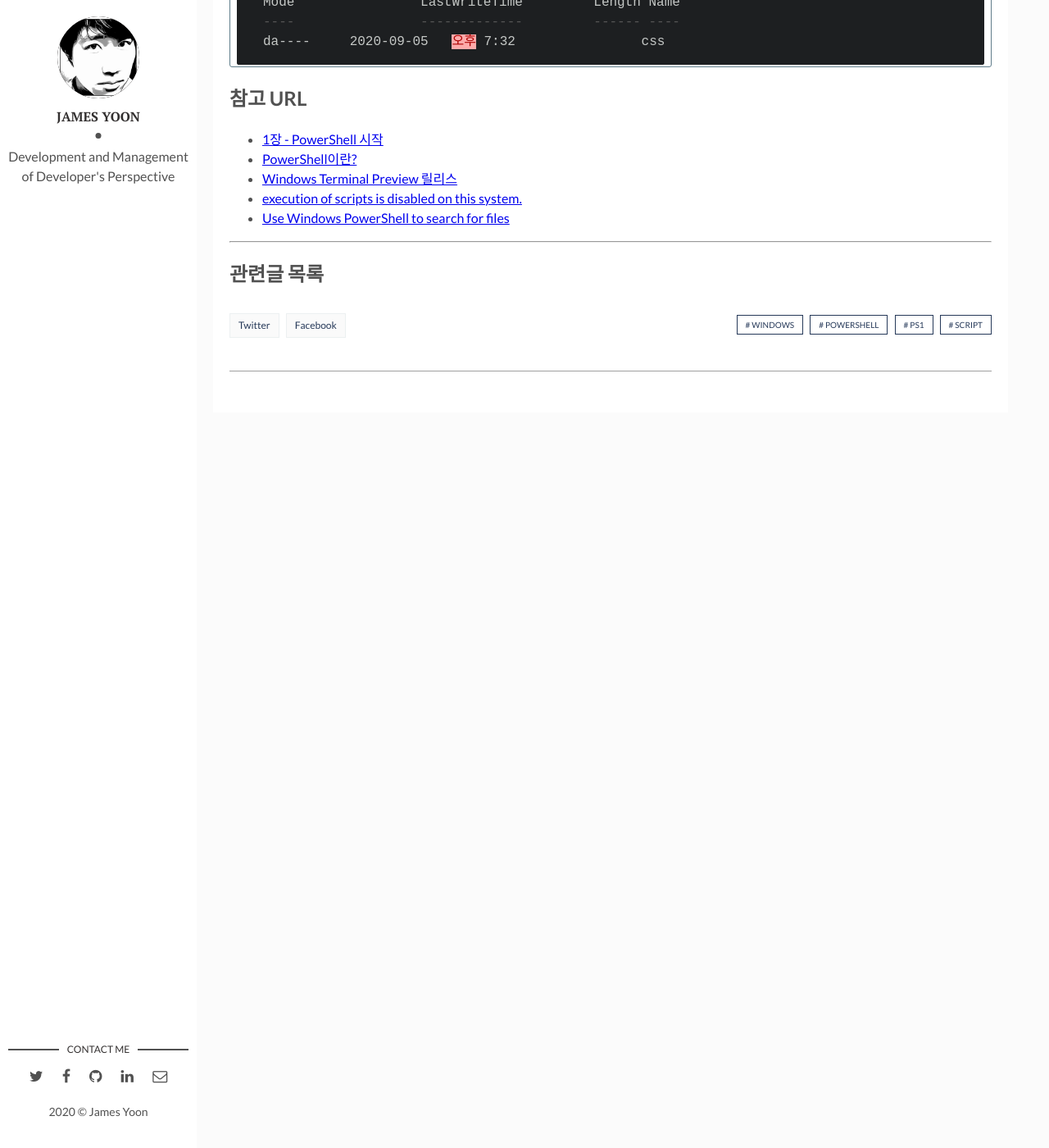
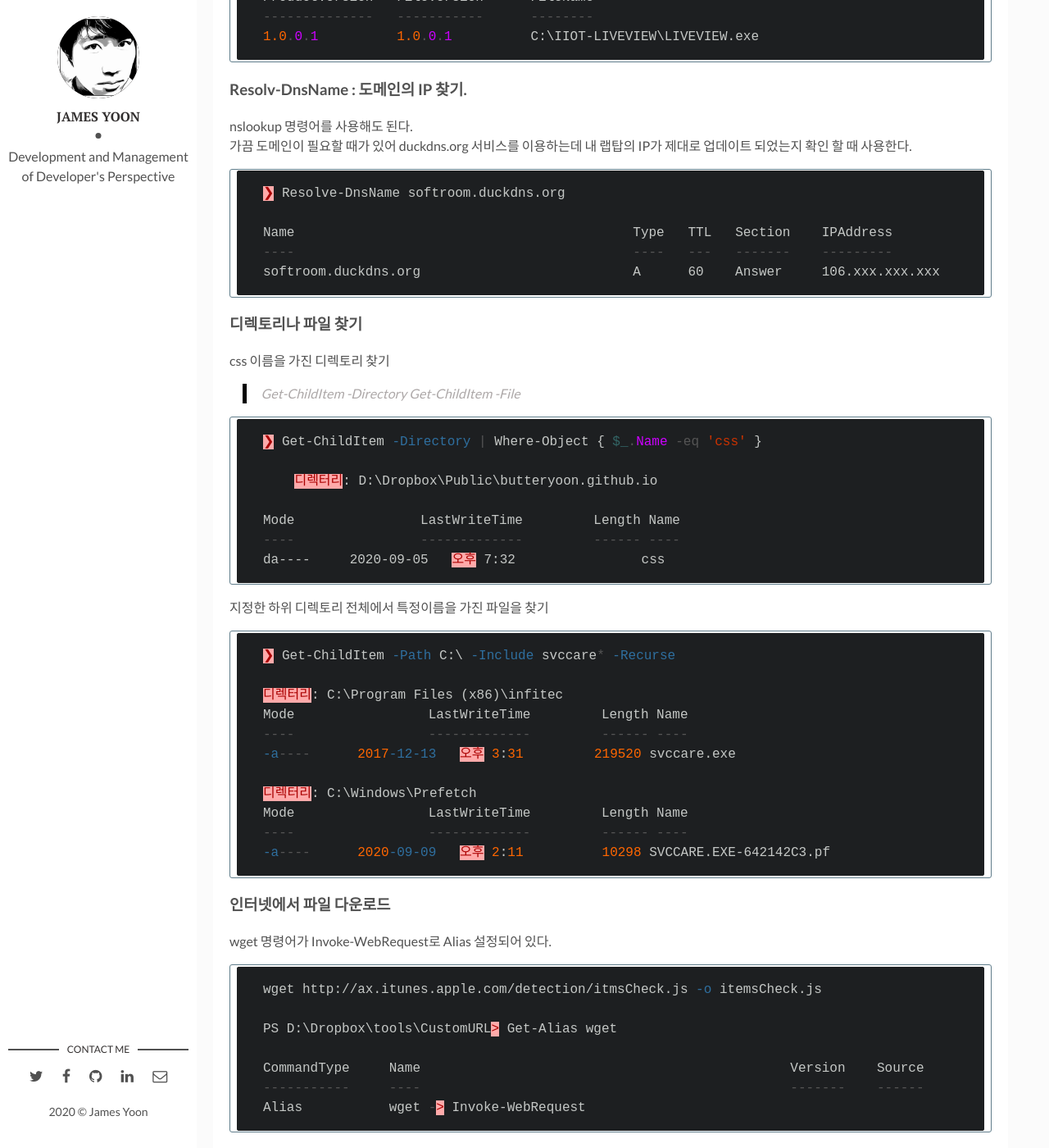
Before and after one commit to butteryoon/butteryoon.github.io, a Jekyll site: the page built from _posts/2020-07-16-WindowsPowerShell.md, in a window 1280 px wide and 1400 px high, scrolled down 3462 px. Shown: the whole window at 82% size. Built offline with Jekyll 4.4.1, drawn with Linux system fonts in a browser that asks for light colours; comment, search, counter and statistics services are not loaded; before the commit the page ends 3985 px from its top, so only the background shows below that; some of the changed text lies outside the part shown.

Commit message:
powershell: 타이틀 이미지 변경, 명령어 추가

````diff
--- a/_posts/2020-07-16-WindowsPowerShell.md
+++ b/_posts/2020-07-16-WindowsPowerShell.md
@@ -68,7 +68,8 @@
 
 ## 주로 쓰는 명령어 정리
 
-> Uninstall-Package : 설치된 프로그램 삭제
+### Uninstall-Package : 설치된 프로그램 삭제
+
 > Get-Package -Name Ahn* 명령어로 프로그램 이름을 찾은 후 삭제한다.
 
 ```powershell
@@ -81,7 +82,8 @@
 ipMonitor10                    10.9.1
 ```
 
-> Stop-Process -Name "프로그램 이름"
+### Get-Content : 파일 정보 확인 및 출력
+
 > 파일의 내용이나 정보 확인. (cmd 에서는 type이었던거 같은데)
 
 ```powershell
@@ -97,7 +99,19 @@
     api_key=0e64xxxx-xxxx-xxxx-xxxx-xxxx2865xxxx
 ```
 
-> Get-Process : 특정 포트를 사용하는 프로세스 찾기.
+> cat 명령어도 Alias 설정되 되어 있다.
+
+```powershell
+PS > get-alias cat
+
+CommandType     Name                                               Version    Source
+-----------     ----                                               -------    ------
+Alias           cat -> Get-Content
+```
+
+### Get-Process : 프로세스 정보 조회
+
+> 로컬포트를 사용하는 프로세스 Id를 검색 하고 "Stop-Process -Name" 명령어로 Kill 할 수 있다.
 
 ```powershell
 ❯ Get-Process -Id (Get-NetTCPConnection -LocalPort 58803).OwningProcess
@@ -117,9 +131,10 @@
 1.0.0.1          1.0.0.1          C:\IIOT-LIVEVIEW\LIVEVIEW.exe
 ```
 
-> Resolv-DnsName : 도메인의 IP 찾기.
-> nslookup 명령어를 사용해도 된다.
-> 가끔 도메인이 필요할 때가 있어 duckdns.org 서비스를 이용하는데 내 랩탑의 IP가 제대로 업데이트 되었는지 확인 할 때 사용한다.
+### Resolv-DnsName : 도메인의 IP 찾기.
+
+nslookup 명령어를 사용해도 된다.
+가끔 도메인이 필요할 때가 있어 duckdns.org 서비스를 이용하는데 내 랩탑의 IP가 제대로 업데이트 되었는지 확인 할 때 사용한다.
 
 ```powershell
 ❯ Resolve-DnsName softroom.duckdns.org
@@ -129,13 +144,15 @@
 softroom.duckdns.org                           A      60    Answer     106.xxx.xxx.xxx
 ```
 
-## 파일 찾기
+### 디렉토리나 파일 찾기
 
-❯ Get-ChildItem -Directory
-❯ Get-ChildItem -File
+css 이름을 가진 디렉토리 찾기
+
+> Get-ChildItem -Directory
+> Get-ChildItem -File
 
 ```powershell
-PS D:\Dropbox\Public\butteryoon.github.io> Get-ChildItem -Directory | Where-Object { $_.Name -eq 'css' }
+❯ Get-ChildItem -Directory | Where-Object { $_.Name -eq 'css' }
 
     디렉터리: D:\Dropbox\Public\butteryoon.github.io
 
@@ -144,6 +161,35 @@
 da----     2020-09-05   오후 7:32                css
 ```
 
+지정한 하위 디렉토리 전체에서 특정이름을 가진 파일을 찾기
+
+```powershell
+❯ Get-ChildItem -Path C:\ -Include svccare* -Recurse
+
+디렉터리: C:\Program Files (x86)\infitec
+Mode                 LastWriteTime         Length Name
+----                 -------------         ------ ----
+-a----      2017-12-13   오후 3:31         219520 svccare.exe
+
+디렉터리: C:\Windows\Prefetch
+Mode                 LastWriteTime         Length Name
+----                 -------------         ------ ----
+-a----      2020-09-09   오후 2:11          10298 SVCCARE.EXE-642142C3.pf
+```
+
+### 인터넷에서 파일 다운로드
+
+wget 명령어가 Invoke-WebRequest로 Alias 설정되어 있다.
+
+```powershell
+wget http://ax.itunes.apple.com/detection/itmsCheck.js -o itemsCheck.js
+
+PS D:\Dropbox\tools\CustomURL> Get-Alias wget
+
+CommandType     Name                                               Version    Source
+-----------     ----                                               -------    ------
+Alias           wget -> Invoke-WebRequest
+```
 
 ## 참고 URL
 - [1장 - PowerShell 시작](https://docs.microsoft.com/ko-kr/powershell/scripting/learn/ps101/01-getting-started?view=powershell-5.1)
````
Also changed, not shown: other parts of _posts/2020-07-16-WindowsPowerShell.md (+2 -2 lines), assets/img/powershell_title.jpg (added).
